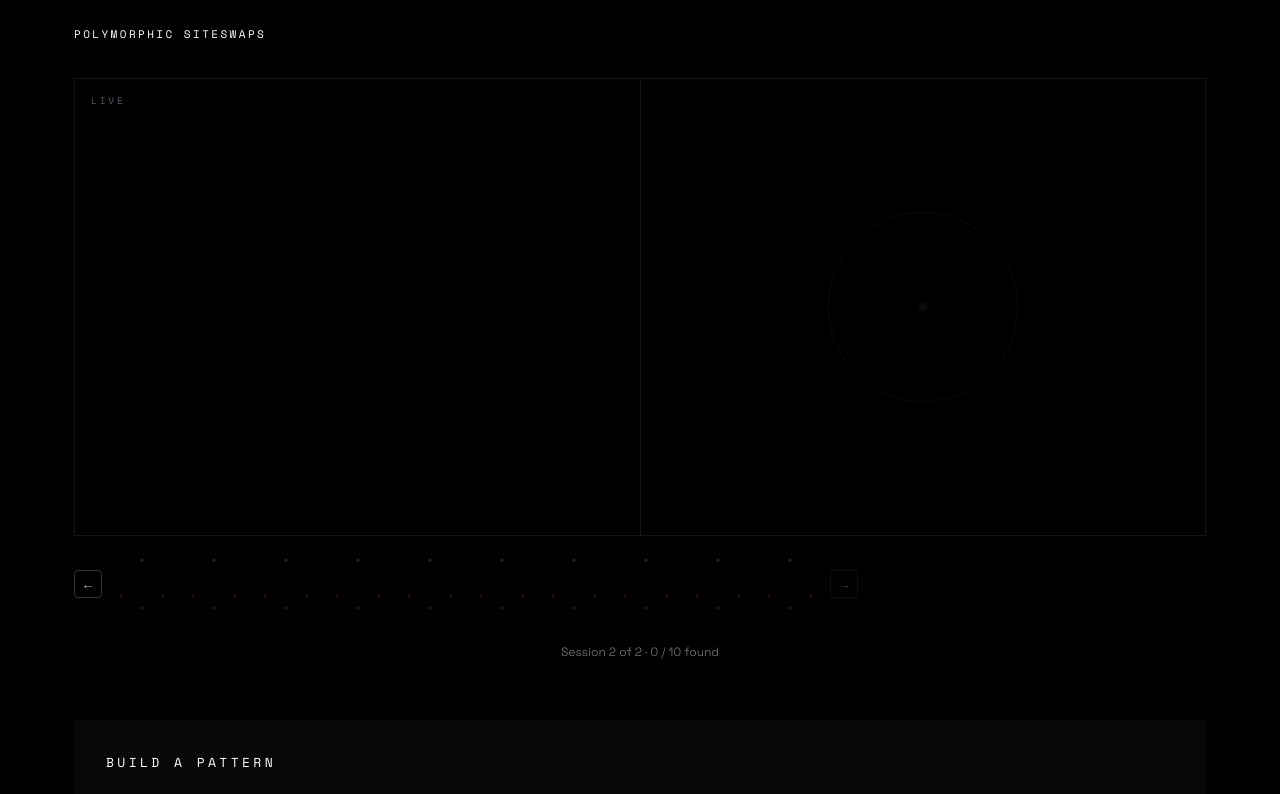
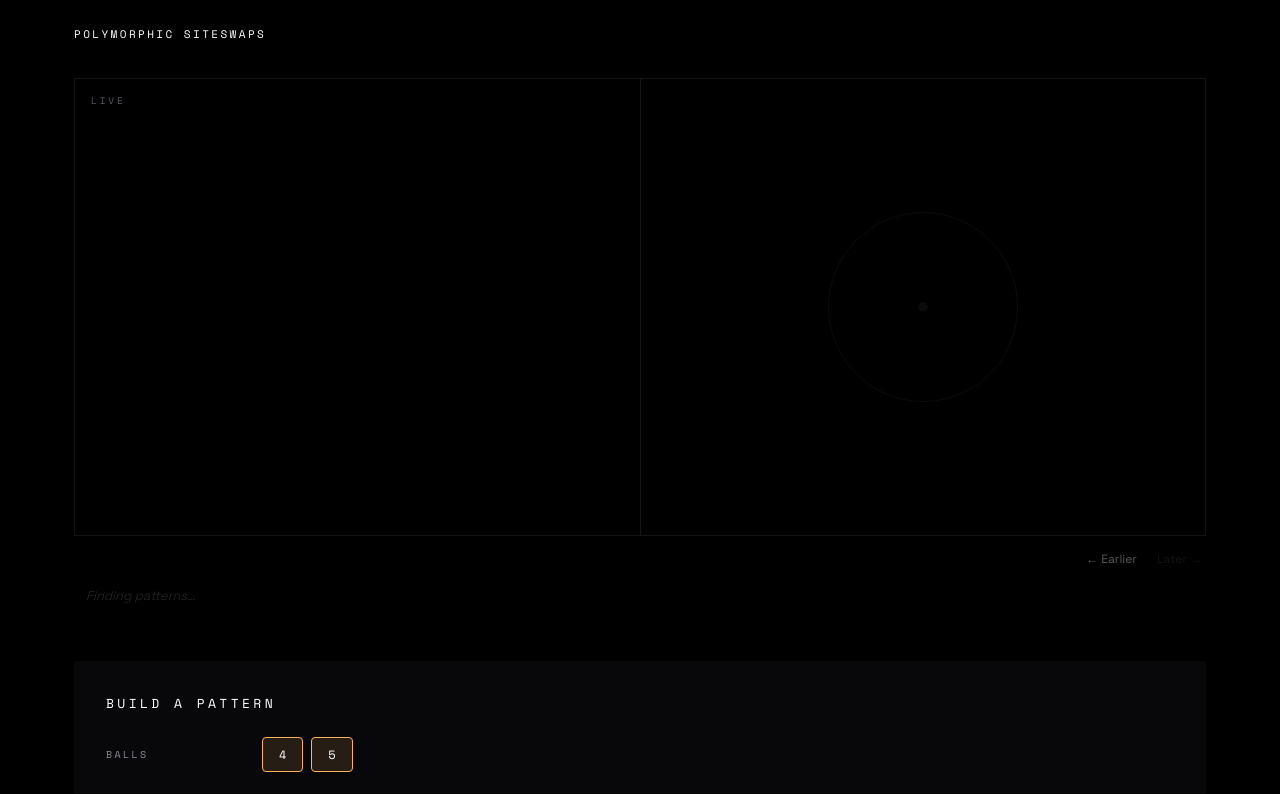
Before and after one commit to JaredShay/polymorphic-siteswaps-demo, a React (Vite) app: page / in a window 1280 px wide. Shown: the top 794 px of the page. Built offline with nearby package versions, Linux system fonts and the light colour scheme.

Commit message:
Random sampling, list UI

```diff
--- a/src/App.tsx
+++ b/src/App.tsx
@@ -40,30 +40,45 @@ function parseInitialFilters(): FilterState {
   };
 }
 
-function filtersToParams(filters: FilterState): GeneratorParams | null {
-  const family = Array.from(filters.family)[0];
-  const preset = RHYTHM_PRESETS.find((r) => r.id === family);
-  if (!preset) return null;
-
-  const balls = parseInt(Array.from(filters.balls)[0] ?? "4");
-  const cycles = parseInt(Array.from(filters.cycles)[0] ?? "1");
-
+function filtersToParamSets(filters: FilterState): GeneratorParams[] {
+  const families = Array.from(filters.family);
+  const ballsArr = Array.from(filters.balls).map(Number);
+  const cyclesArr = Array.from(filters.cycles).map(Number);
   const hasGround = filters.state.has("ground");
   const hasActive = filters.state.has("active");
-  const half = Math.floor(DEFAULT_LIMIT / 2);
 
-  return {
+  type Combo = {
+    family: string;
+    balls: number;
+    cycles: number;
+    preset: (typeof RHYTHM_PRESETS)[number];
+  };
+  const combos: Combo[] = [];
+  for (const family of families) {
+    const preset = RHYTHM_PRESETS.find((r) => r.id === family);
+    if (!preset) continue;
+    for (const balls of ballsArr) {
+      for (const cycles of cyclesArr) {
+        combos.push({ family, balls, cycles, preset });
+      }
+    }
+  }
+
+  if (combos.length === 0) return [];
+
+  const perCombo = Math.max(1, Math.floor(DEFAULT_LIMIT / combos.length));
+  const half = Math.floor(perCombo / 2);
+
+  return combos.map(({ family, balls, cycles, preset }) => ({
     rhythm: preset.rhythm,
     balls,
     cycles,
-    groundLimit: hasGround && hasActive ? half : hasGround ? DEFAULT_LIMIT : 0,
+    groundLimit: hasGround && hasActive ? half : hasGround ? perCombo : 0,
     activeLimit:
-      hasGround && hasActive
-        ? DEFAULT_LIMIT - half
-        : hasActive
-          ? DEFAULT_LIMIT
-          : 0,
-  };
+      hasGround && hasActive ? perCombo - half : hasActive ? perCombo : 0,
+    mode: "sampled" as const,
+    family,
+  }));
 }
 
 function displayFamily(p: Pattern): string {
@@ -97,10 +112,9 @@ export default function App() {
       // The hook starts with empty sessions; we don't auto-generate on URL load
       return;
     }
-    const params = filtersToParams(INIT_FILTERS);
-    if (params) {
-      const family = Array.from(INIT_FILTERS.family)[0] ?? "3over2";
-      generate(params, INIT_FILTERS, family);
+    const paramSets = filtersToParamSets(INIT_FILTERS);
+    if (paramSets.length > 0) {
+      generate(paramSets, INIT_FILTERS);
     }
   }, []); // eslint-disable-line react-hooks/exhaustive-deps
 
@@ -112,18 +126,17 @@ export default function App() {
   }, [primaryPattern, filters]);
 
   function handleGenerate() {
-    const params = filtersToParams(filters);
-    if (!params) return;
-    const family = Array.from(filters.family)[0] ?? "3over2";
-    generate(params, filters, family);
+    const paramSets = filtersToParamSets(filters);
+    if (paramSets.length === 0) return;
+    generate(paramSets, filters);
   }
 
   const handleSelectPreset = useCallback(
     (familyId: string) => {
       const next = { ...filters, family: new Set([familyId]) };
       setFilters(next);
-      const params = filtersToParams(next);
-      if (params) generate(params, next, familyId);
+      const paramSets = filtersToParamSets(next);
+      if (paramSets.length > 0) generate(paramSets, next);
     },
     [filters, generate],
   );
@@ -153,13 +166,6 @@ export default function App() {
 
   const activeFamilyId =
     filters.family.size === 1 ? Array.from(filters.family)[0] : null;
-
-  // Determine the rhythm being generated (for skeleton slots)
-  const generatingFamily =
-    status === "generating" ? Array.from(filters.family)[0] : null;
-  const generatingPreset = generatingFamily
-    ? RHYTHM_PRESETS.find((r) => r.id === generatingFamily)
-    : null;
 
   // Show URL pattern above sessions if we loaded from URL with no sessions yet
   const displayPattern =
@@ -205,10 +211,6 @@ export default function App() {
         patterns={currentPatterns}
         primaryIndex={primaryIndex}
         status={status}
-        generatingRhythm={generatingPreset?.rhythm ?? null}
-        limit={DEFAULT_LIMIT}
-        sessionIndex={viewIndex}
-        sessionCount={sessions.length}
         canGoBack={viewIndex < sessions.length - 1}
         canGoForward={viewIndex > 0}
         onSelect={handleSelectPattern}
--- a/src/components/PatternQueue/PatternQueue.css
+++ b/src/components/PatternQueue/PatternQueue.css
@@ -1,69 +1,167 @@
 .pattern-queue {
   display: flex;
   flex-direction: column;
-  gap: 0.75rem;
-  padding: 1rem 0;
+  padding: 0.75rem 0 1rem;
 }
 
-.pattern-queue__row {
+/* ── Session nav ──────────────────────────────────────────────────────────── */
+
+.pattern-queue__session-nav {
   display: flex;
-  align-items: center;
-  gap: 0.5rem;
-  overflow-x: auto;
-  padding-bottom: 0.25rem;
+  gap: 0.75rem;
+  justify-content: flex-end;
+  padding-bottom: 0.5rem;
 }
 
-.pattern-queue__nav {
+.pattern-queue__session-btn {
   background: none;
-  border: 1px solid rgba(255, 255, 255, 0.2);
-  color: rgba(255, 255, 255, 0.7);
-  border-radius: 4px;
-  width: 28px;
-  height: 28px;
-  display: flex;
-  align-items: center;
-  justify-content: center;
+  border: none;
+  color: rgba(255, 255, 255, 0.35);
+  font-size: 0.75rem;
   cursor: pointer;
-  flex-shrink: 0;
+  padding: 0.2rem 0.25rem;
+  font-family: inherit;
 }
 
-.pattern-queue__nav:disabled {
-  opacity: 0.3;
+.pattern-queue__session-btn:disabled {
+  opacity: 0.2;
   cursor: default;
 }
 
-.pattern-queue__slot {
-  flex-shrink: 0;
-  border-radius: 8px;
-  overflow: hidden;
-  border: 2px solid transparent;
-  transition: border-color 0.15s;
+.pattern-queue__session-btn:not(:disabled):hover {
+  color: rgba(255, 255, 255, 0.65);
 }
 
-.pattern-queue__slot--active {
-  border-color: rgba(255, 255, 255, 0.6);
+/* ── Collapsed head (active pattern) ─────────────────────────────────────── */
+
+.pattern-queue__head {
+  display: flex;
+  align-items: center;
+  justify-content: space-between;
+  width: 100%;
+  padding: 0.55rem 0.75rem;
+  background: var(--hand-l-ghost);
+  border: none;
+  border-left: 2px solid var(--hand-l);
+  border-radius: var(--radius-btn);
+  color: var(--text-hi);
+  font-family: var(--font-mono, monospace);
+  font-size: 0.875rem;
+  text-align: left;
+  cursor: default;
 }
 
-.pattern-queue__skeleton {
-  width: 64px;
-  height: 64px;
-  border-radius: 8px;
+.pattern-queue__head--expandable {
+  cursor: pointer;
+}
+
+.pattern-queue__head--expandable:hover {
+  background: rgba(34, 211, 238, 0.09);
+}
+
+/* ── Notation (shared by head and list items) ────────────────────────────── */
+
+.pattern-queue__notation {
+  flex: 1;
+  min-width: 0;
+  white-space: nowrap;
+  overflow: hidden;
+  text-overflow: ellipsis;
+}
+
+/* Override b-* structural colors for dark list context */
+.pattern-queue .b-paren,
+.pattern-queue .b-sep {
+  color: rgba(255, 255, 255, 0.18);
+}
+
+.pattern-queue .b-zero {
+  color: rgba(255, 255, 255, 0.25);
+}
+
+.pattern-queue__chevron {
+  color: var(--hand-l);
+  font-size: 0.75rem;
   flex-shrink: 0;
+  margin-left: 0.5rem;
+}
+
+/* ── Expanded list ────────────────────────────────────────────────────────── */
+
+.pattern-queue__list {
+  list-style: none;
+  margin: 0;
+  padding: 0;
+  display: flex;
+  flex-direction: column;
+}
+
+.pattern-queue__item {
+  display: flex;
+  align-items: center;
+  padding: 0.55rem 0.75rem;
+  border-radius: var(--radius-btn);
+  border-left: 2px solid transparent;
+  cursor: pointer;
+  color: var(--text-mid);
+  font-family: var(--font-mono, monospace);
+  font-size: 0.875rem;
+  transition:
+    background 0.1s,
+    color 0.1s;
+  user-select: none;
+}
+
+.pattern-queue__item:hover {
+  background: rgba(255, 255, 255, 0.04);
+  color: var(--text);
+}
+
+.pattern-queue__item--active {
+  background: var(--hand-l-ghost);
+  border-left-color: var(--hand-l);
+  color: var(--text-hi);
+  cursor: default;
+}
+
+.pattern-queue__item--active:hover {
+  background: var(--hand-l-ghost);
+  color: var(--text-hi);
+}
+
+.pattern-queue__loading {
+  padding: 0.55rem 0.75rem;
+  color: var(--text-low);
+  font-size: 0.8rem;
+  font-style: italic;
+  list-style: none;
   animation: queue-pulse 1.4s ease-in-out infinite;
 }
 
 @keyframes queue-pulse {
   0%,
   100% {
-    opacity: 0.3;
+    opacity: 0.4;
   }
   50% {
-    opacity: 0.7;
+    opacity: 0.9;
   }
 }
 
-.pattern-queue__status {
+/* ── Collapse control ─────────────────────────────────────────────────────── */
+
+.pattern-queue__collapse {
+  align-self: flex-end;
+  background: none;
+  border: none;
+  color: var(--text-low);
   font-size: 0.75rem;
-  color: rgba(255, 255, 255, 0.5);
-  text-align: center;
+  cursor: pointer;
+  padding: 0.25rem 0.75rem;
+  font-family: inherit;
+  margin-top: 0.25rem;
 }
+
+.pattern-queue__collapse:hover {
+  color: var(--text-mid);
+}
--- a/src/components/PatternQueue/PatternQueue.tsx
+++ b/src/components/PatternQueue/PatternQueue.tsx
@@ -1,17 +1,12 @@
-import type { Pattern, Rhythm } from "../../types";
+import { useState, useEffect } from "react";
+import type { Pattern } from "../../types";
 import type { GeneratorStatus } from "../../hooks/useGenerator";
-import FingerprintCard from "../FingerprintCard/FingerprintCard";
-import { RING_LEFT, RING_RIGHT } from "../../utils/geometry";
 import "./PatternQueue.css";
 
 interface Props {
   patterns: Pattern[];
   primaryIndex: number;
   status: GeneratorStatus;
-  generatingRhythm: Rhythm | null;
-  limit: number;
-  sessionIndex: number;
-  sessionCount: number;
   canGoBack: boolean;
   canGoForward: boolean;
   onSelect: (index: number) => void;
@@ -19,135 +14,139 @@ interface Props {
   onForward: () => void;
 }
 
-function SkeletonSlot({ rhythm }: { rhythm: Rhythm }) {
-  const { n, leftBeats, rightBeats } = rhythm;
-  const cx = 32,
-    cy = 32,
-    r = 24;
+function colorizeHalved(halved: string): React.ReactNode {
+  const nodes: React.ReactNode[] = [];
+  const re = /\(([^,]+),([^)]+)\)(!?)/g;
+  let i = 0;
+  let match: RegExpExecArray | null;
 
-  function beatPoint(beat: number): [number, number] {
-    const ang = (-90 + beat * (360 / n)) * (Math.PI / 180);
-    return [cx + r * Math.cos(ang), cy + r * Math.sin(ang)];
+  while ((match = re.exec(halved)) !== null) {
+    const L = match[1];
+    const R = match[2];
+    const bang = match[3];
+
+    nodes.push(
+      <span key={`${i}op`} className="b-paren">
+        (
+      </span>,
+      L === "0" ? (
+        <span key={`${i}l`} className="b-zero">
+          {L}
+        </span>
+      ) : (
+        <span key={`${i}l`} className="b-l">
+          {L}
+        </span>
+      ),
+      <span key={`${i}s`} className="b-sep">
+        ,
+      </span>,
+      R === "0" ? (
+        <span key={`${i}r`} className="b-zero">
+          {R}
+        </span>
+      ) : (
+        <span key={`${i}r`} className="b-r">
+          {R}
+        </span>
+      ),
+      <span key={`${i}cp`} className="b-paren">
+        )
+      </span>,
+    );
+    if (bang) {
+      nodes.push(
+        <span key={`${i}b`} className="b-rest">
+          !
+        </span>,
+      );
+    }
+    i++;
   }
 
-  return (
-    <div className="pattern-queue__skeleton">
-      <svg viewBox="0 0 64 64" width="64" height="64">
-        <circle
-          cx={cx}
-          cy={cy}
-          r={r}
-          fill="none"
-          stroke="rgba(255,255,255,.08)"
-          strokeWidth={0.3}
-        />
-        {rightBeats.map((b) => {
-          const [x, y] = beatPoint(b);
-          return (
-            <circle
-              key={`r${b}`}
-              cx={x}
-              cy={y}
-              r={1.5}
-              fill={RING_RIGHT}
-              opacity={0.6}
-            />
-          );
-        })}
-        {leftBeats.map((b) => {
-          const [x, y] = beatPoint(b);
-          return (
-            <circle
-              key={`l${b}`}
-              cx={x}
-              cy={y}
-              r={1.5}
-              fill={RING_LEFT}
-              opacity={0.6}
-            />
-          );
-        })}
-      </svg>
-    </div>
-  );
+  return <>{nodes}</>;
 }
 
 export default function PatternQueue({
   patterns,
   primaryIndex,
   status,
-  generatingRhythm,
-  limit,
-  sessionIndex,
-  sessionCount,
   canGoBack,
   canGoForward,
   onSelect,
   onBack,
   onForward,
 }: Props) {
-  const skeletonCount =
-    status === "generating" && sessionIndex === 0
-      ? Math.max(0, limit - patterns.length)
-      : 0;
+  const [expanded, setExpanded] = useState(false);
 
-  const statusText = (() => {
-    const sessionLabel =
-      sessionCount > 0
-        ? `Session ${sessionCount - sessionIndex} of ${sessionCount}`
-        : null;
-    const patternLabel =
-      status === "generating"
-        ? `${patterns.length} / ${limit} found`
-        : patterns.length > 0
-          ? `${patterns.length} patterns`
-          : null;
-    return [sessionLabel, patternLabel].filter(Boolean).join("  ·  ");
-  })();
+  const firstId = patterns[0]?.id;
+  useEffect(() => {
+    setExpanded(false);
+  }, [firstId]);
+
+  const isGenerating = status === "generating";
+  const activePattern = patterns[primaryIndex];
+  const canExpand = patterns.length > 1;
 
   return (
     <div className="pattern-queue">
-      <div className="pattern-queue__row">
+      {(canGoBack || canGoForward) && (
+        <div className="pattern-queue__session-nav">
           <button
-          className="pattern-queue__nav"
+            className="pattern-queue__session-btn"
             onClick={onBack}
             disabled={!canGoBack}
-          aria-label="Previous generation"
           >
-          ←
+            ← Earlier
           </button>
-
-        {patterns.map((pattern, i) => (
-          <div
-            key={pattern.id}
-            className={`pattern-queue__slot${i === primaryIndex ? " pattern-queue__slot--active" : ""}`}
-            onClick={() => onSelect(i)}
-          >
-            <FingerprintCard
-              uid={pattern.id}
-              rhythm={pattern.rhythm}
-              beats={pattern.beats}
-              compact
-            />
-          </div>
-        ))}
-
-        {generatingRhythm &&
-          Array.from({ length: skeletonCount }).map((_, i) => (
-            <SkeletonSlot key={`sk-${i}`} rhythm={generatingRhythm} />
-          ))}
-
           <button
-          className="pattern-queue__nav"
+            className="pattern-queue__session-btn"
             onClick={onForward}
             disabled={!canGoForward}
-          aria-label="Next generation"
           >
-          →
+            Later →
           </button>
         </div>
+      )}
 
-      {statusText && <p className="pattern-queue__status">{statusText}</p>}
+      {expanded ? (
+        <>
+          <ul className="pattern-queue__list">
+            {patterns.map((pattern, i) => (
+              <li
+                key={pattern.id}
+                className={`pattern-queue__item${i === primaryIndex ? " pattern-queue__item--active" : ""}`}
+                onClick={() => i !== primaryIndex && onSelect(i)}
+              >
+                <span className="pattern-queue__notation">
+                  {colorizeHalved(pattern.halved)}
+                </span>
+              </li>
+            ))}
+            {isGenerating && (
+              <li className="pattern-queue__loading">Finding patterns…</li>
+            )}
+          </ul>
+          <button
+            className="pattern-queue__collapse"
+            onClick={() => setExpanded(false)}
+          >
+            Hide ↑
+          </button>
+        </>
+      ) : activePattern ? (
+        <button
+          className={`pattern-queue__head${canExpand ? " pattern-queue__head--expandable" : ""}`}
+          onClick={() => canExpand && setExpanded(true)}
+        >
+          <span className="pattern-queue__notation">
+            {colorizeHalved(activePattern.halved)}
+          </span>
+          {canExpand && <span className="pattern-queue__chevron">↓</span>}
+        </button>
+      ) : isGenerating ? (
+        <div className="pattern-queue__loading">Finding patterns…</div>
+      ) : null}
     </div>
   );
 }
--- a/src/generator/index.ts
+++ b/src/generator/index.ts
@@ -8,18 +8,16 @@ import type { Pattern, GeneratorParams } from "../types";
  * thread does not block the UI). Also callable directly in tests with
  * no Worker harness.
  *
- * @param params    - GeneratorParams including rhythm, balls, cycles, limits
+ * @param params    - GeneratorParams including rhythm, balls, cycles, limits, mode, family
  * @param onPattern - Called immediately for each found pattern
  * @param abortRef  - Set abortRef.aborted = true to stop mid-run
- * @param family    - Rhythm family string (e.g. "3over2") used in pattern IDs
  */
 export function generatePatterns(
   params: GeneratorParams,
   onPattern: (pattern: Pattern) => void,
   abortRef: { aborted: boolean },
-  family = "unknown",
 ): void {
-  runGenerator(params, onPattern, abortRef, family);
+  runGenerator(params, onPattern, abortRef);
 }
 
 export type { GeneratorParams } from "../types";
--- a/src/types.ts
+++ b/src/types.ts
@@ -44,6 +44,8 @@ export type GeneratorParams = {
   cycles: number;
   groundLimit: number;
   activeLimit: number;
+  mode: "ordered" | "sampled";
+  family: string;
 };
 
 // ── Filters ──────────────────────────────────────────────────────────────────
@@ -60,7 +62,7 @@ export type FilterState = {
 export type GenerationSession = {
   id: string;
   timestamp: number;
-  params: GeneratorParams;
+  params: GeneratorParams[];
   filters: FilterState;
   patterns: Pattern[];
 };
```
Also changed, not shown: src/components/FingerprintCard/FingerprintCard.css (+0 -13 lines), src/components/FingerprintCard/FingerprintCard.tsx (+2 -10 lines), src/components/NotationDisplay/NotationDisplay.css (+0 -17 lines), src/generator/generator.ts (+57 -18 lines), src/hooks/useGenerator.ts (+4 -9 lines), src/workers/generator.worker.ts (+5 -4 lines), 2 other files (tests, documents, lock files or other folders). Lines whose indentation alone changed are shown as unchanged.
